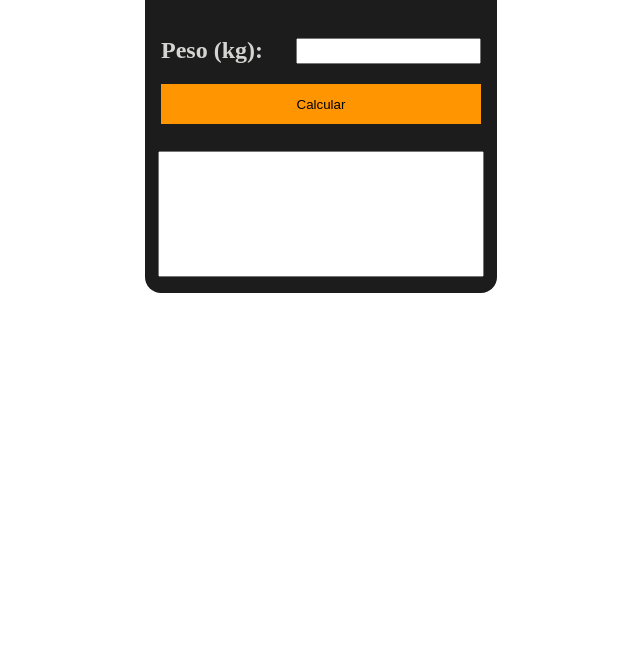
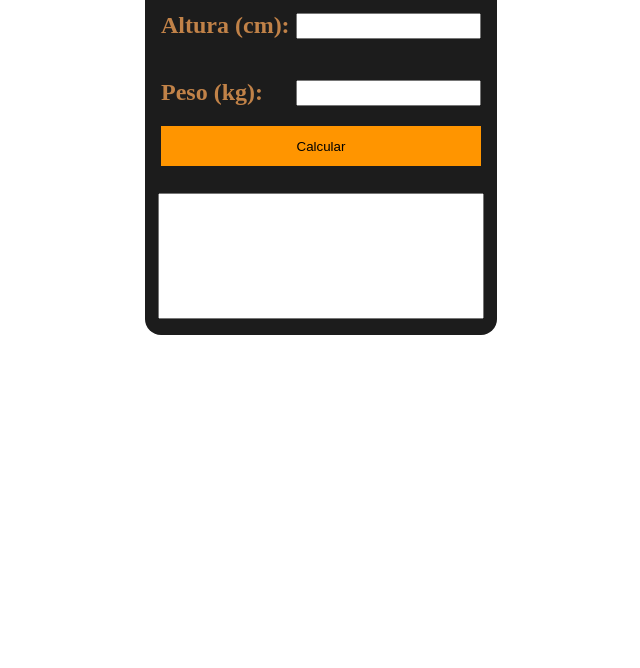
Before and after one commit to leticea/Calculadora-IMC, a plain HTML site: page index.html in a window 1280 px wide. Shown: the part 132-800 px from the top of the page, without its empty margins (319-959 px from the left). Drawn offline with Linux system fonts and the light colour scheme.

Commit message:
inserindo funções no js

```diff
--- a/style.css
+++ b/style.css
@@ -1,5 +1,5 @@
 h1, h2 {
-    color: #D4D4D2;
+    color: rgb(193, 130, 72);
 }
 
 h1 {
@@ -19,6 +19,7 @@ h1 {
 .box {
     display: flex;
     justify-content: center;
+    margin-top: 50px;
 }
 
 .input-area {
```
Also changed, not shown: script.js (+7 -5 lines), .github/image.png (added), 2 other files.
